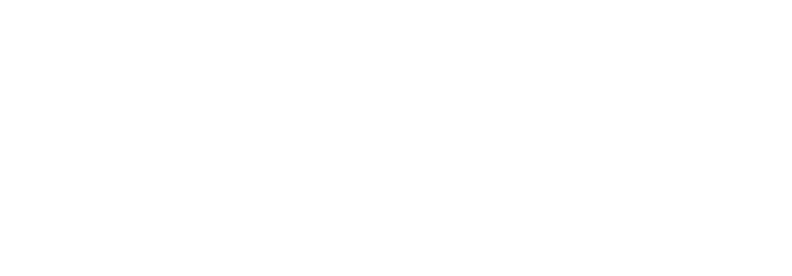
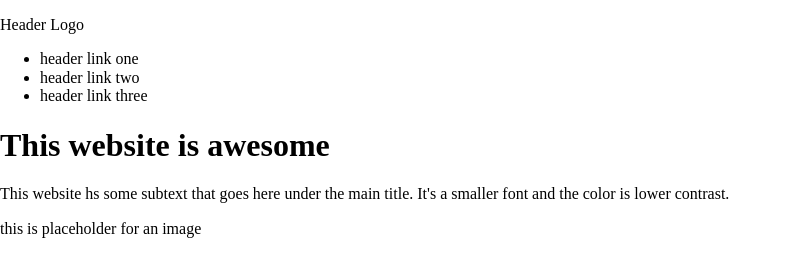
Before and after one commit to ArshMokha/landing-page, a plain HTML site: page index.html in a window 1280 px wide. Shown: the whole page, without its empty margins (0-792 px from the left). Drawn offline with Linux system fonts and the light colour scheme.

Commit message:
Added draft html of first section

```diff
--- a/index.html
+++ b/index.html
@@ -15,7 +15,27 @@
   <link rel="stylesheet" href="styles.css">
 </head>
 <body>
-
+  <div class="section-1">
+    <header>
+      <p class="logo-placeholder">Header Logo</p>
+      <ul>
+        <li>header link one</li>
+        <li>header link two</li>
+        <li>header link three</li>
+      </ul>
+    </header>
+    <div class="opening-content">
+      <div class="oc-left-side">
+        <h1>This website is awesome</h1>
+        <p>This website hs some subtext that goes here under the main title.
+          It's a smaller font and the color is lower contrast.
+        </p>
+      </div>
+      <div class="oc-right-side">
+        <p>this is placeholder for an image</p>
+      </div>
+    </div>
+  </div>
 
 </body>
 </html>
```
